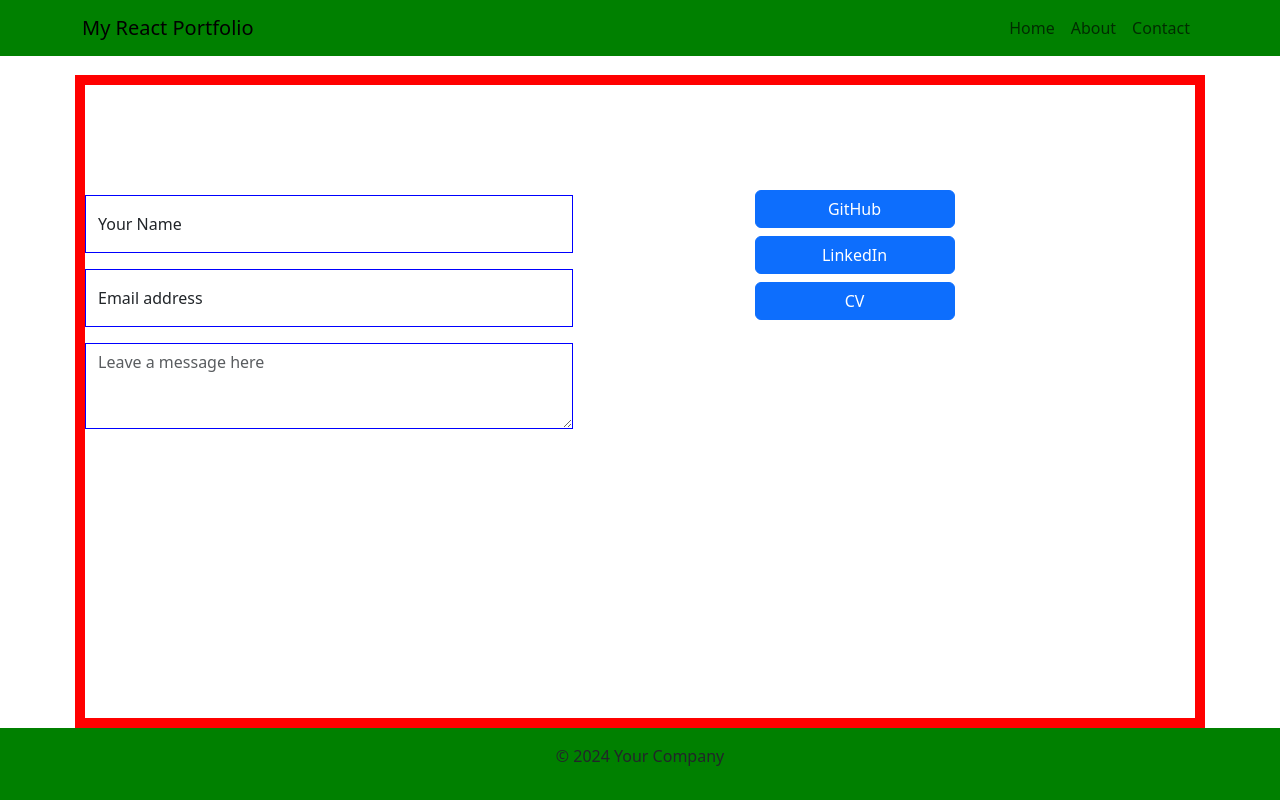
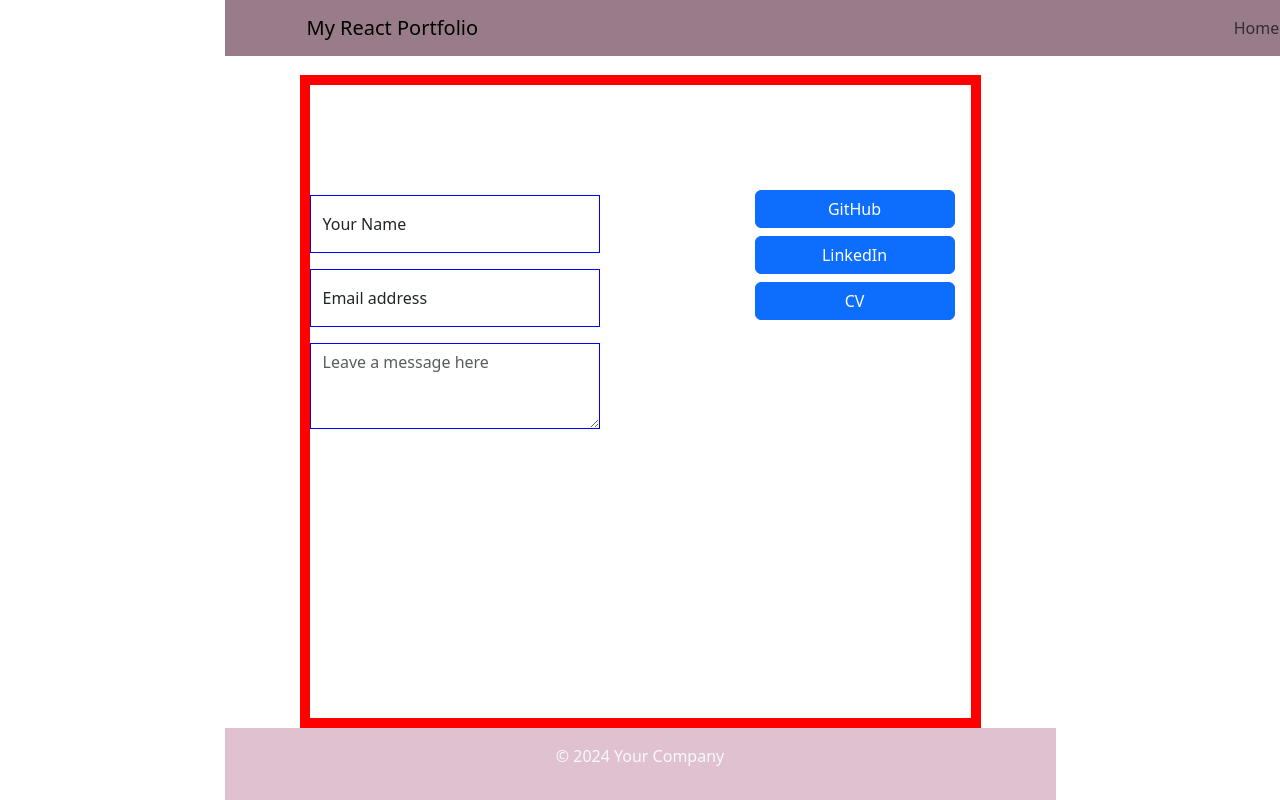
Before and after one commit to hamdishh/react-2-portfolio, a React app in the folder challenge/react-portfolio/: page /contact in a window 1280 px wide. Built offline with nearby package versions, Linux system fonts and the light colour scheme; the HTML template or start-up script is replaced by a standard one.

Commit message:
added custom css colors for nav and footer

```diff
--- a/challenge/react-portfolio/src/components/Footer/index.jsx
+++ b/challenge/react-portfolio/src/components/Footer/index.jsx
@@ -3,7 +3,7 @@ import { Container } from "react-bootstrap";
 
 function FooterEl() {
   return (
-    <footer className="bg-green py-3">
+    <footer className="footer bg-green text-light py-3">
       <Container className="text-center">
       <p>© 2024 Your Company</p>
       </Container>
--- a/challenge/react-portfolio/src/components/Footer/style.css
+++ b/challenge/react-portfolio/src/components/Footer/style.css
@@ -1,5 +1,5 @@
 footer.bg-green.text-light.py-3 {
-  background-color: green;
+  background-color: #DFC1D0;
   width: 100%;
 }
 
--- a/challenge/react-portfolio/src/components/Navbar/style.css
+++ b/challenge/react-portfolio/src/components/Navbar/style.css
@@ -10,7 +10,7 @@
     /* margin-bottom: 0; */
   /* } */
 
-  /* Add the following styles to make the navbar take the entire width of the screen */
+
   .newNav {
     width: 100%;
   position: fixed;
--- a/challenge/react-portfolio/src/index.css
+++ b/challenge/react-portfolio/src/index.css
@@ -55,7 +55,7 @@ button:focus-visible {
 }
 
 .newNav , .bg-green {
-  background-color: green;
+  background-color: #987C8A;
   width: 100vw;
 }
 
@@ -149,3 +149,8 @@ button:focus-visible {
     background-color: #f9f9f9;
   }
 }
+
+footer.bg-green.text-light.py-3 {
+  background-color: #DFC1D0;
+  width: 100%;
+}
```
